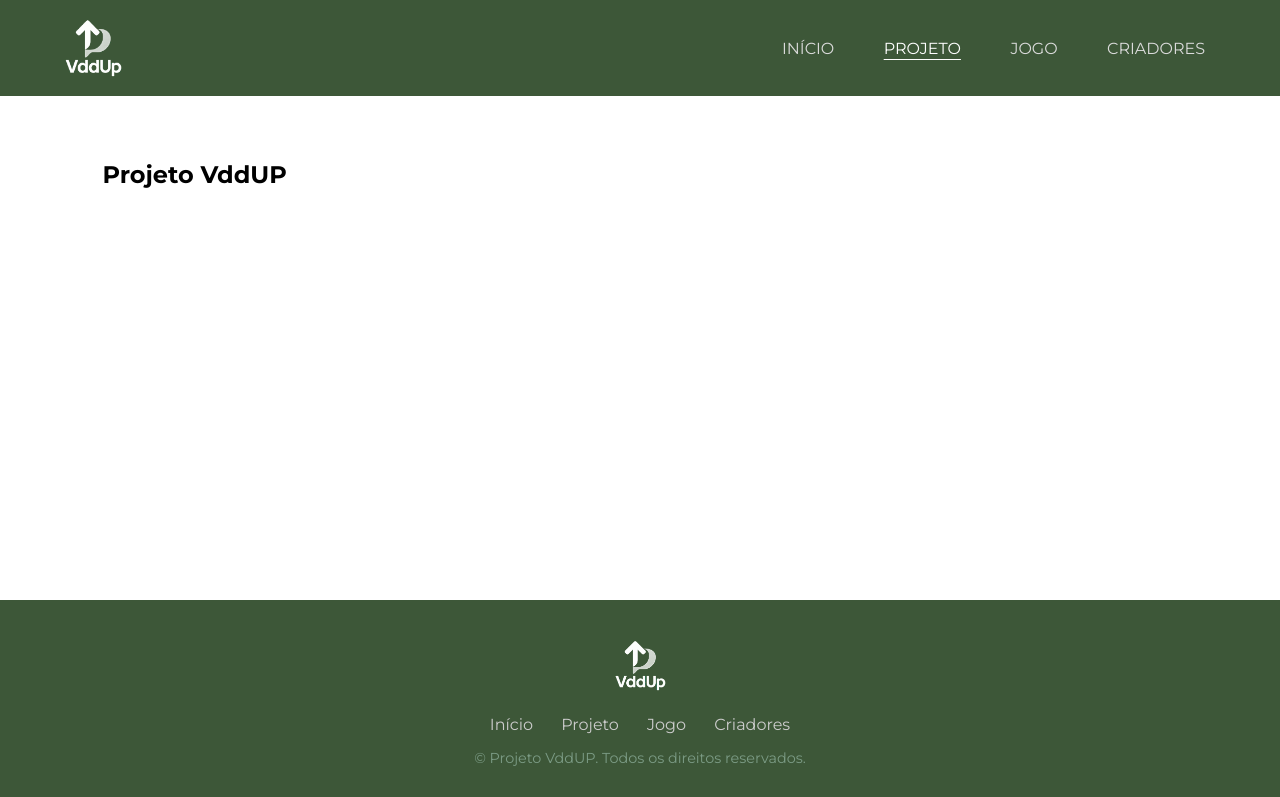
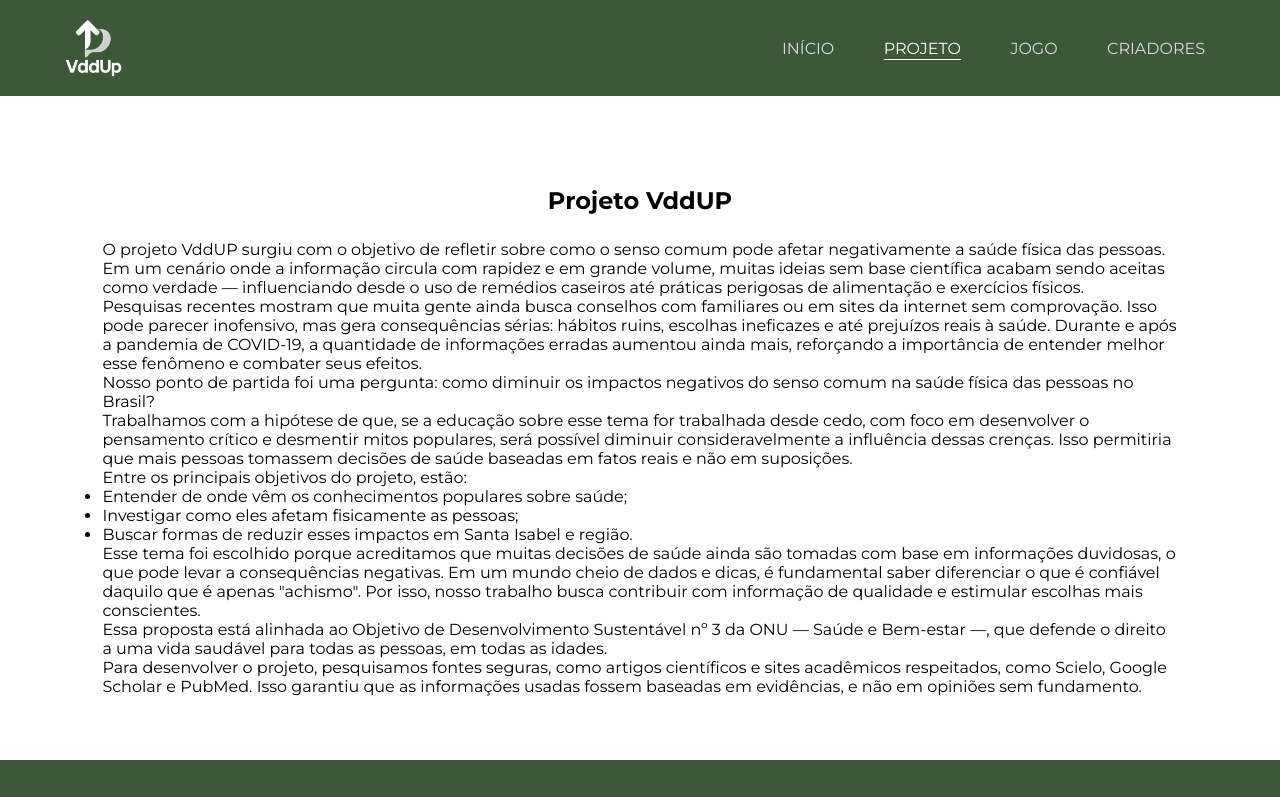
Before and after one commit to ryanp200/ProjetoVddUP, a plain HTML site: page janelas/projeto.html in a window 1280 px wide. Shown: the top 797 px of the page. Drawn offline with Linux system fonts and the light colour scheme.

Commit message:
Adicionando textos explicativos

```diff
--- a/janelas/projeto.html
+++ b/janelas/projeto.html
@@ -8,7 +8,10 @@
     <link rel="stylesheet" href="../css/textos.css"/>
     <link rel="icon" href="../img/logoTopo.png" />
     <style>
-
+        #titulo-projeto {
+            text-align: center;
+            margin: 2vw 0;
+        }
     </style>
 </head>
 <body>
@@ -22,9 +25,40 @@
         </ul>
     </nav>
     <section class="pagina">
-        <header>
+        <header id="titulo-projeto">
             <h1>Projeto VddUP</h1>
         </header>
+        <section>
+            <p>
+                O projeto VddUP surgiu com o objetivo de refletir sobre como o senso comum pode afetar negativamente a saúde física das pessoas. Em um cenário onde a informação circula com rapidez e em grande volume, muitas ideias sem base científica acabam sendo aceitas como verdade — influenciando desde o uso de remédios caseiros até práticas perigosas de alimentação e exercícios físicos.
+            </p>
+            <p>
+                Pesquisas recentes mostram que muita gente ainda busca conselhos com familiares ou em sites da internet sem comprovação. Isso pode parecer inofensivo, mas gera consequências sérias: hábitos ruins, escolhas ineficazes e até prejuízos reais à saúde. Durante e após a pandemia de COVID-19, a quantidade de informações erradas aumentou ainda mais, reforçando a importância de entender melhor esse fenômeno e combater seus efeitos.
+            </p>
+            <p>
+                Nosso ponto de partida foi uma pergunta: como diminuir os impactos negativos do senso comum na saúde física das pessoas no Brasil?
+            </p>
+            <p>
+                Trabalhamos com a hipótese de que, se a educação sobre esse tema for trabalhada desde cedo, com foco em desenvolver o pensamento crítico e desmentir mitos populares, será possível diminuir consideravelmente a influência dessas crenças. Isso permitiria que mais pessoas tomassem decisões de saúde baseadas em fatos reais e não em suposições.
+            </p>
+            <p>
+                Entre os principais objetivos do projeto, estão:
+            </p>
+            <ul>
+                <li>Entender de onde vêm os conhecimentos populares sobre saúde;</li>
+                <li>Investigar como eles afetam fisicamente as pessoas;</li>
+                <li>Buscar formas de reduzir esses impactos em Santa Isabel e região.</li>
+            </ul>
+            <p>
+                Esse tema foi escolhido porque acreditamos que muitas decisões de saúde ainda são tomadas com base em informações duvidosas, o que pode levar a consequências negativas. Em um mundo cheio de dados e dicas, é fundamental saber diferenciar o que é confiável daquilo que é apenas "achismo". Por isso, nosso trabalho busca contribuir com informação de qualidade e estimular escolhas mais conscientes.
+            </p>
+            <p>
+                Essa proposta está alinhada ao Objetivo de Desenvolvimento Sustentável nº 3 da ONU — Saúde e Bem-estar —, que defende o direito a uma vida saudável para todas as pessoas, em todas as idades.
+            </p>
+            <p>
+                Para desenvolver o projeto, pesquisamos fontes seguras, como artigos científicos e sites acadêmicos respeitados, como Scielo, Google Scholar e PubMed. Isso garantiu que as informações usadas fossem baseadas em evidências, e não em opiniões sem fundamento.
+            </p>
+        </section>
     </section>
     <footer class="rodape">
         <section class="rodape-conteudo">
```
